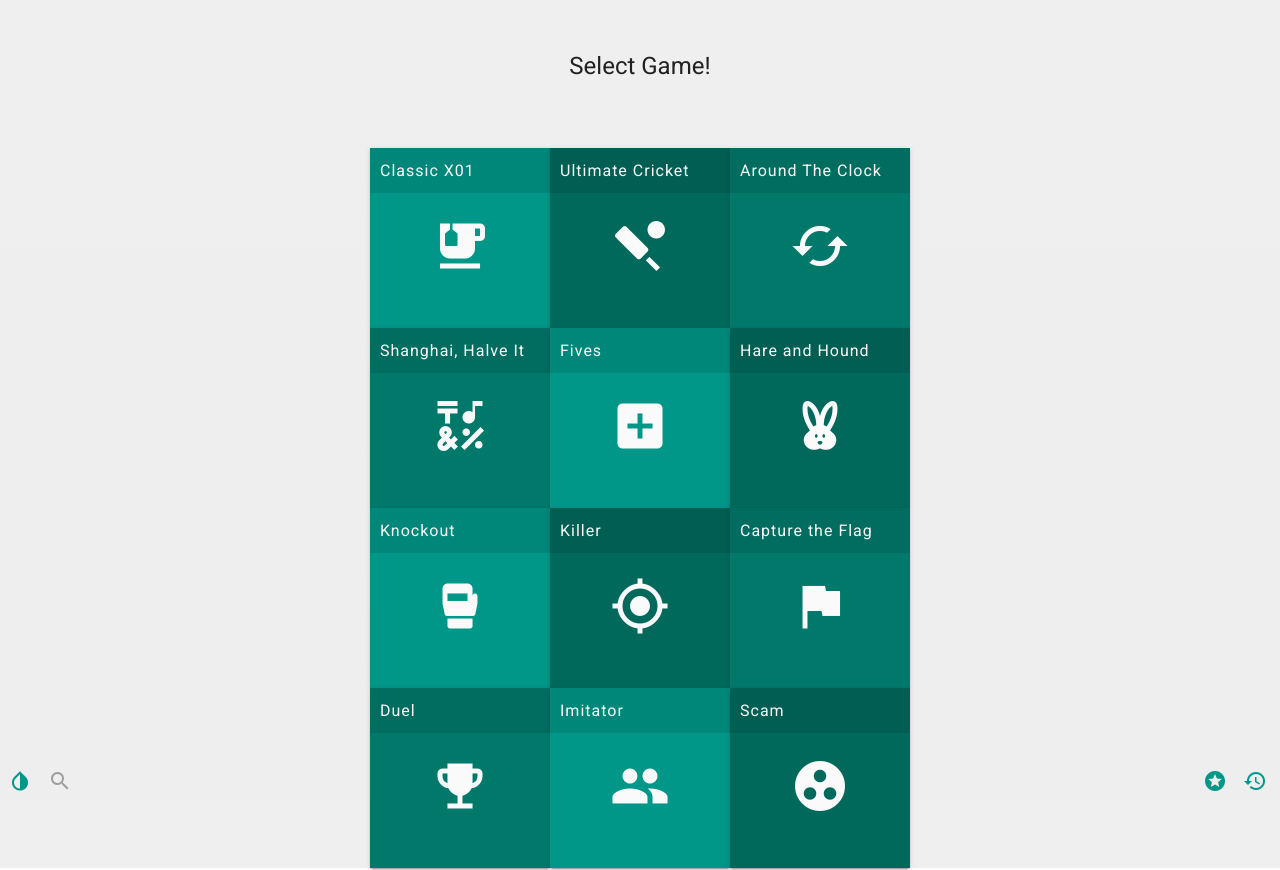
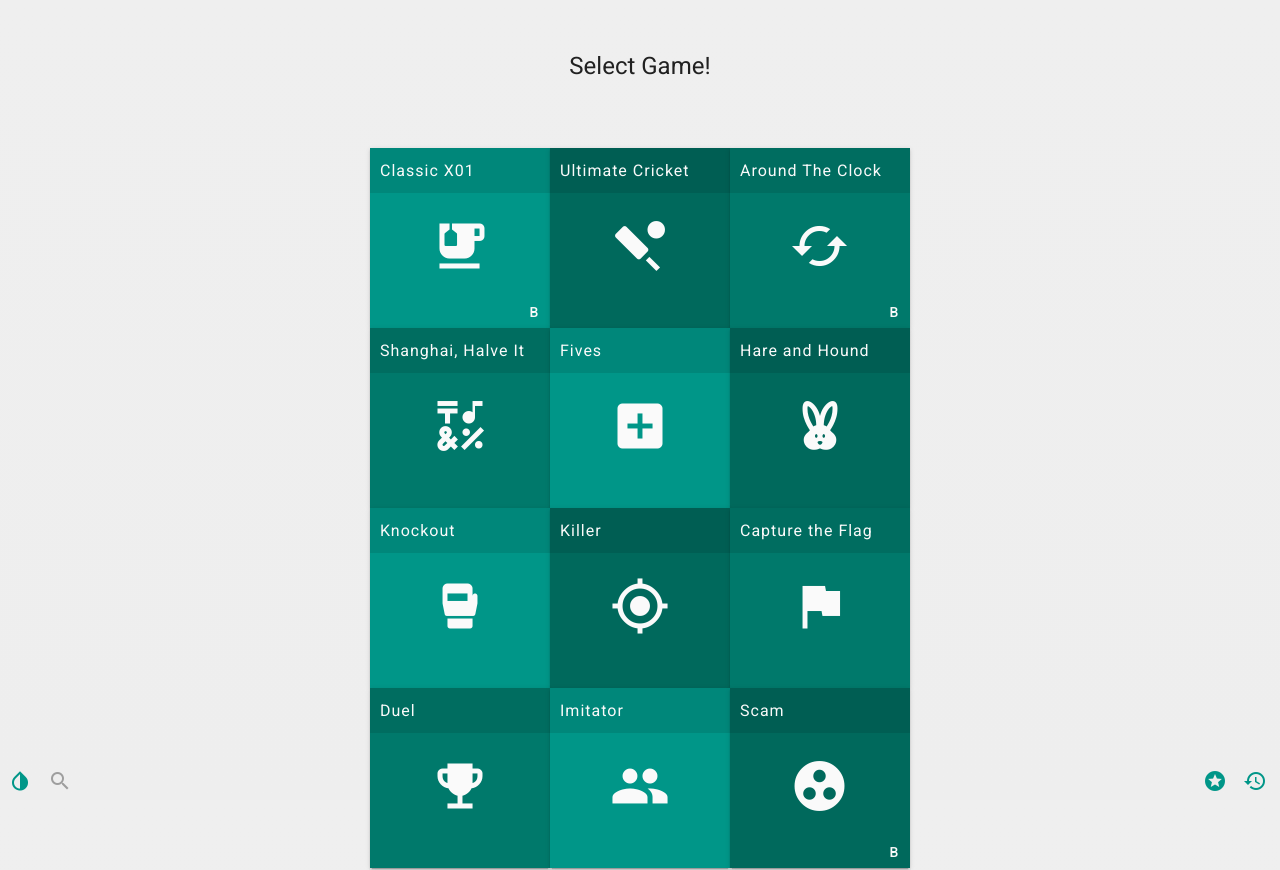
Before and after one commit to viktorhajer/darts-scoreboard-ng, an Angular app: page / in a window 1280 px wide. Built offline with nearby package versions, Linux system fonts and the light colour scheme.

Commit message:
Bot intro

```diff
--- a/src/app/app-game-types.ts
+++ b/src/app/app-game-types.ts
@@ -3,7 +3,7 @@ import {Routes} from '@angular/router';
 export const routes: Routes = [
   {
     path: 'x01',
-    data: {name: 'Classic X01', color: '#009688', icon: 'emoji_food_beverage'}
+    data: {name: 'Classic X01', color: '#009688', icon: 'emoji_food_beverage', bot: true}
   },
   {
     path: 'cricket',
@@ -11,7 +11,7 @@ export const routes: Routes = [
   },
   {
     path: 'around-clock',
-    data: {name: 'Around The Clock', color: '#0f5851', icon: 'cached'}
+    data: {name: 'Around The Clock', color: '#0f5851', icon: 'cached', bot: true}
   },
   {
     path: 'shanghai',
@@ -47,6 +47,6 @@ export const routes: Routes = [
   },
   {
     path: 'scam',
-    data: {name: 'Scam', color: '#0a756b', icon: 'group_work'}
+    data: {name: 'Scam', color: '#0a756b', icon: 'group_work', bot: true}
   }
 ];
--- a/src/app/scam/scam.component.ts
+++ b/src/app/scam/scam.component.ts
@@ -1,5 +1,5 @@
 import {Component} from '@angular/core';
-import {Playground} from '~models/playground.model';
+import {FIELDS_COUNT, Playground} from '~models/playground.model';
 import {GameService} from '~services/game.service';
 import {Player} from '~models/player.model';
 import {Router} from '@angular/router';
@@ -10,7 +10,7 @@ import {ApplicationStateService} from '~services/application-state.service';
 import {ScamSettings} from './models/scam.settings.model';
 import {SoundService} from '~services/sound.service';
 import {StatisticsService} from '~services/statistics.service';
-import {BotService} from '~services/bot.service';
+import {BotService, PLAYER_DELAY_FAST} from '~services/bot.service';
 
 @Component({
   templateUrl: './scam.component.html',
@@ -30,7 +30,7 @@ export class ScamComponent extends Playground<PlaygroundState> {
     if (!!this.game.numbs[fieldIndex]) {
       if (this.settings.stopper && this.game.isTheFirstPlayer(player)) {
         this.game.numbs[fieldIndex] = 0;
-      } else if(this.settings.stopper) {
+      } else if (this.settings.stopper) {
         player.score += (this.settings.isNoScoreGame() ? 1 : score) * this.multiplier;
       } else {
         player.score += (this.settings.isNoScoreGame() ? 1 : score) * this.multiplier;
@@ -43,7 +43,7 @@ export class ScamComponent extends Playground<PlaygroundState> {
   }
 
   checkPlayerState(player: Player) {
-    if(!this.game.numbs.some(n => n)) {
+    if (!this.game.numbs.some(n => n)) {
       const bests = this.game.getTheBestPlayers();
       this.game.players.forEach(p => p.setWin(bests.some(b => b.name === p.name)));
     }
@@ -68,4 +68,18 @@ export class ScamComponent extends Playground<PlaygroundState> {
   getGameConfig(): string {
     return this.settings.fields.length + '';
   }
+
+  botThrow() {
+    const fields = [...Array(FIELDS_COUNT).keys()].filter(index => this.game.numbs[index]).slice(-4).slice(0, 3);
+    const index = this.botService.calculateMultiTarget(fields);
+    if (this.botService.isDoublePoint()) {
+      this.doublePoint();
+    } else if (this.botService.isTriplePoint()) {
+      this.triplePoint();
+    }
+    setTimeout(() => {
+      this.throwNumber([this.isFieldEnabled(index) ? Playground.getFieldValueFromIndex(index) : 0,
+        Playground.getFieldValueFromIndex(index)]);
+    }, PLAYER_DELAY_FAST);
+  }
 }
--- a/src/app/shared/components/menu/menu.component.html
+++ b/src/app/shared/components/menu/menu.component.html
@@ -4,7 +4,8 @@
 <div id="menu">
   <div class="button-line" *ngFor="let k of [0,1,2,3]">
     <button mat-raised-button *ngFor="let g of getGameList().slice(k*3,k*3 + 3); let i = index"
-                     [routerLink]="['/' + g.path]" class="gameSelectBox {{'menu-button-' + k + '' + i}}">
+            [routerLink]="['/' + g.path]"
+            class="gameSelectBox {{'menu-button-' + k + '' + i}} {{g.data.bot ? 'hasBot' : ''}}">
       <mat-icon>{{g.data.icon}}</mat-icon>
       <div class="title">{{g.data.name}}</div>
     </button>
--- a/src/app/shared/components/menu/menu.component.scss
+++ b/src/app/shared/components/menu/menu.component.scss
@@ -42,6 +42,14 @@
       width: calc(100% - 20px);
     }
   }
+
+  .hasBot:after {
+    content: 'B';
+    position: relative;
+    top: 66px;
+    right: -44px;
+    margin: -4px;
+  }
 }
 .version {
   position: fixed;
--- a/src/app/shared/services/bot.service.ts
+++ b/src/app/shared/services/bot.service.ts
@@ -2,6 +2,7 @@ import {Injectable} from '@angular/core';
 
 export const PLAYER_NAME = 'phil';
 export const PLAYER_DELAY = 1000;
+export const PLAYER_DELAY_FAST = 500;
 const MAX_LEVEL = 10;
 const PLAYER_LEVEL = 5;
 
@@ -9,8 +10,9 @@ const PLAYER_LEVEL = 5;
 @Injectable({providedIn: 'root'})
 export class BotService {
 
-  calculateMultiTarget(targets: number[]) {
-    // TODO
+  calculateMultiTarget(targets: number[]): number  {
+    const random = Math.floor(Math.random() * targets.length);
+    return this.calculateTarget(targets[random]);
   }
 
   calculateTarget(target: number): number {
```
Also changed, not shown: 4 other files (tests, documents, lock files or other folders).
